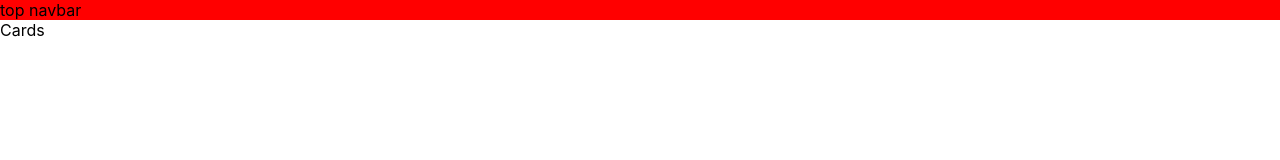
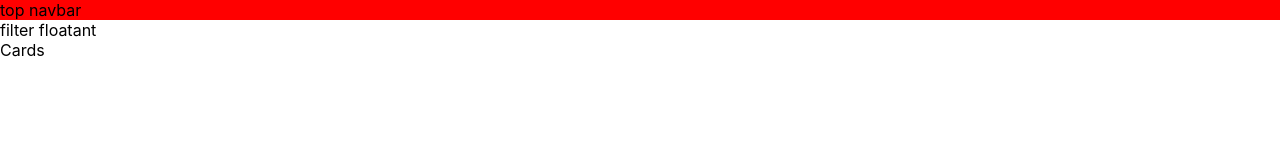
Before and after one commit to theonlylooker/react-nerdery-clone-app-challenge, a React (Vite) app: page / in a window 1280 px wide. Shown: the top 160 px of the page. Built offline with nearby package versions, Linux system fonts and the light colour scheme.

Commit message:
fix: fixed styles and components names

```diff
--- a/src/App.tsx
+++ b/src/App.tsx
@@ -1,5 +1,6 @@
 //import { createBrowserRouter } from "react-router-dom";
 
+import CardGridContainter from "./cardGridContainer/cardGridContainer";
 import Content from "./content/Content";
 import Layout from "./layout/Layout";
 
@@ -18,7 +19,10 @@ function App() {
         </div>
         <div>
           <Content>
-            <div>Cards</div>
+            <div>filter floatant</div>
+            <CardGridContainter>
+              <div>Cards</div>
+            </CardGridContainter>
           </Content>
           <div
             style={{
--- /dev/null
+++ b/src/cardGridContainer/cardGridContainer.tsx
@@ -0,0 +1,20 @@
+import styled from "styled-components";
+
+const CardGridContainter = styled.div`
+  display: grid;
+  grid-template-columns: 1fr;
+  @media (min-width: 550px) {
+    grid-template-columns: 1fr 1fr;
+  }
+  @media (min-width: 950px) {
+    grid-template-columns: 1fr 1fr 1fr;
+  }
+  @media (min-width: 1120px) {
+    grid-template-columns: 1fr 1fr 1fr 1fr;
+  }
+  @media (min-width: 1640px) {
+    grid-template-columns: 1fr 1fr 1fr 1fr 1fr;
+  }
+`;
+
+export default CardGridContainter;
--- a/src/content/Content.tsx
+++ b/src/content/Content.tsx
@@ -1,20 +1,5 @@
 import styled from "styled-components";
 
-const Content = styled.div`
-  display: grid;
-  grid-template-columns: 1fr;
-  @media (min-width: 550px) {
-    grid-template-columns: 1fr 1fr;
-  }
-  @media (min-width: 950px) {
-    grid-template-columns: 1fr 1fr 1fr;
-  }
-  @media (min-width: 1120px) {
-    grid-template-columns: 1fr 1fr 1fr 1fr;
-  }
-  @media (min-width: 1640px) {
-    grid-template-columns: 1fr 1fr 1fr 1fr 1fr;
-  }
-`;
+const Content = styled.div``;
 
 export default Content;
```
